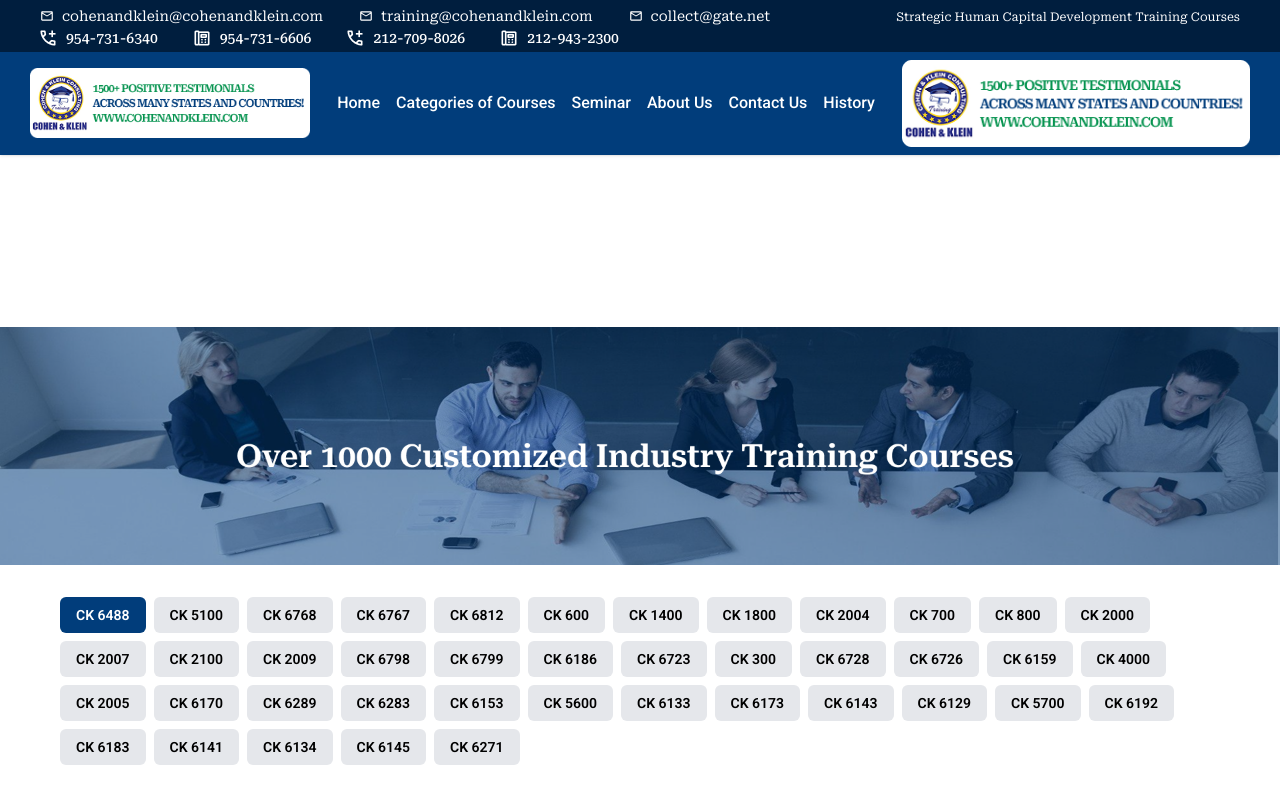
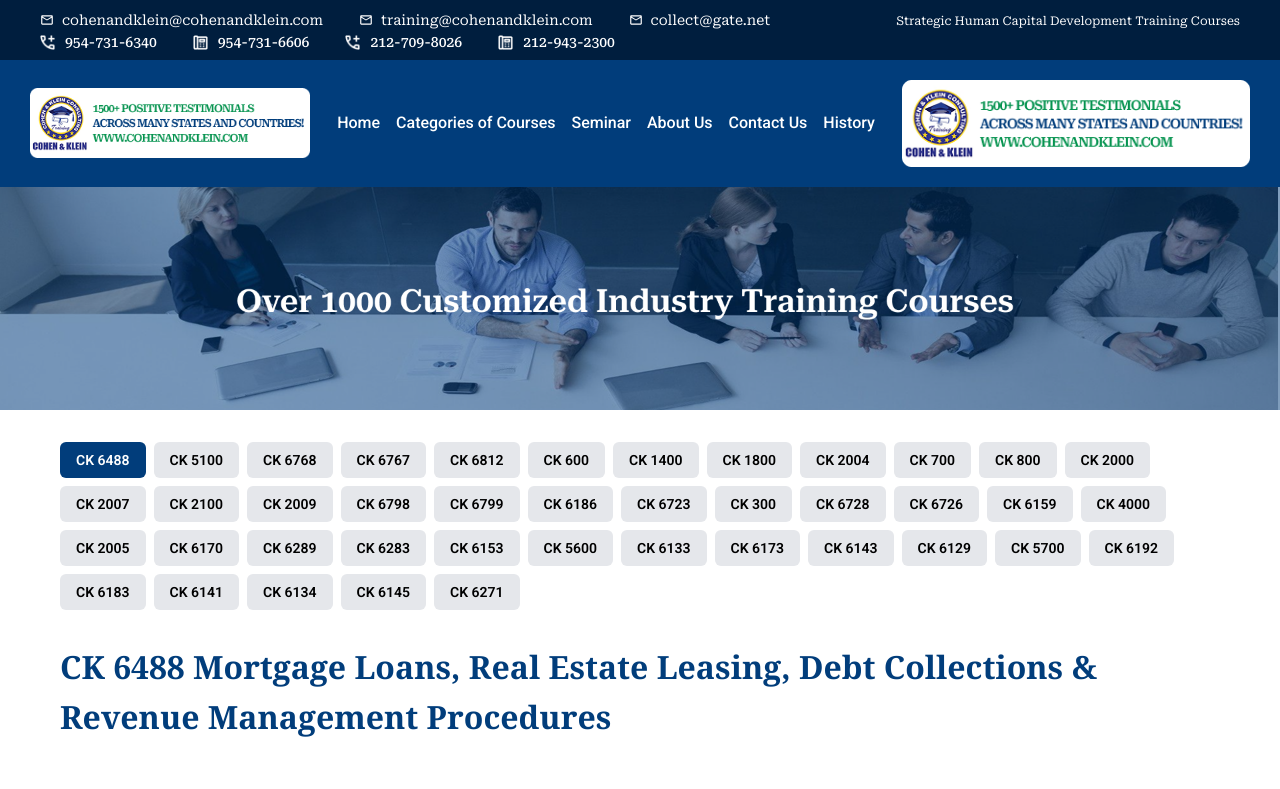
Before and after one commit to rishabh4614/cohenandklein, a React (Vite) app: page /testimonialread in a window 1280 px wide. Shown: the top 789 px of the page. Built offline with nearby package versions, Linux system fonts and the light colour scheme; the HTML template or start-up script is replaced by a standard one.

Commit message:
final commit

```diff
--- a/src/Components/Footer/Footer.jsx
+++ b/src/Components/Footer/Footer.jsx
@@ -127,9 +127,6 @@
             <icons.MdOutlineEmail /> training@cohenandklein.com
           </a>
           <a href="#" className="flex items-center gap-2">
-            <icons.MdOutlineEmail /> collect@gate.net
-          </a>
-          <a href="#" className="flex items-center gap-2">
             <icons.MdOutlineEmail /> cohenandklein@cohenandklein.com
           </a>
         </div>
--- a/src/Components/Header/Navbar.jsx
+++ b/src/Components/Header/Navbar.jsx
@@ -15,12 +15,12 @@
   };
 
   return (
-    <header className="sticky top-0 z-100 bg-white shadow">
-      <div className="roboto md:block hidden bg-footerdownclr text-white px-4 sm:px-8 md:px-10 2xl:px-15 py-1">
+    <header className="fixed top-0 z-50 w-full">
+      <div className="roboto md:block hidden bg-footerdownclr text-white px-4 sm:px-8 md:px-10 2xl:px-15 py-2">
         <div className="flex flex-col md:flex-row flex-wrap justify-between items-center mx-auto text-center md:text-left">
-          <div className="mb-2 md:mb-0">
-            <div className="2xl:text-base sm:text-sm text-xs flex flex-col md:flex-row gap-2 md:gap-9 roboto-serif-font">
-              <Link to="#" className="flex items-center gap-2">
+          <div className="text-sm sm:text-base md:text-lg mb-2 md:mb-0">
+            <div className="2xl:text-base sm:text-sm text-xs flex flex-col md:flex-row gap-2 md:gap-9 text-center md:text-left roboto-serif-font">
+              <Link to="#" className="flex items-center gap-2 ">
                 <icons.MdOutlineEmail /> cohenandklein@cohenandklein.com
               </Link>
               <Link to="#" className="flex items-center gap-2">
@@ -32,33 +32,33 @@
             </div>
           </div>
           <div className="text-center">
-            <Link className="2xl:text-base text-xs roboto-serif-font">Strategic Human Capital Development Training Courses</Link>
+            <Link className="2xl:text-base text-center  text-xs roboto-serif-font ">Strategic Human Capital Development Training Courses</Link>
           </div>
           <div className="flex flex-col sm:flex-row roboto-serif-font font-medium justify-center md:justify-between gap-4 sm:gap-6 md:gap-9">
-            <Link to="#" className="flex items-center gap-2.5">
+            <Link to="#" className="flex gap-2.5 items-center">
               <img
                 src={icons.call}
-                className="2xl:text-base sm:text-sm text-xs whitespace-nowrap"
+                className="h-4 w-4 sm:h-[15px] sm:w-[15px]"
                 alt="Call Icon"
               />
               <p className="2xl:text-base sm:text-sm text-xs whitespace-nowrap">
                 954-731-6340
               </p>
             </Link>
-            <Link to="#" className="flex items-center gap-2.5">
+            <Link to="#" className="flex gap-2.5 items-center">
               <img
                 src={icons.telephone}
-                className="2xl:text-base sm:text-sm text-xs whitespace-nowrap"
+                className="h-4 w-4 sm:h-[15px] sm:w-[15px]"
                 alt="Telephone Icon"
               />
               <p className="2xl:text-base sm:text-sm text-xs whitespace-nowrap">
                 954-731-6606
               </p>
             </Link>
-            <Link to="#" className="flex items-center gap-2.5">
+            <Link to="#" className="flex gap-2.5 items-center">
               <img
                 src={icons.call}
-                className="2xl:text-base sm:text-sm text-xs whitespace-nowrap"
+                className="h-4 w-4 sm:h-[15px] sm:w-[15px]"
                 alt="Call Icon"
               />
               <p className="2xl:text-base sm:text-sm text-xs whitespace-nowrap">
@@ -68,7 +68,7 @@
             <Link to="#" className="flex gap-2.5 items-center">
               <img
                 src={icons.telephone}
-                className="2xl:text-base sm:text-sm text-xs whitespace-nowrap"
+                className="h-4 w-4 sm:h-[15px] sm:w-[15px]"
                 alt="Telephone Icon"
               />
               <p className="2xl:text-base sm:text-sm text-xs whitespace-nowrap">
@@ -80,8 +80,7 @@
         </div>
       </div>
       <div className="bg-primary w-full roboto">
-
-        <div className="px-4 sm:px-8 padding-2xl py-2 flex items-center justify-between">
+        <div className="px-4 sm:px-8 padding-2xl py-5 flex items-center justify-between">
           <div className="flex-shrink-0">
             <Link to="/">
               <img
--- a/src/Pages/Contact.jsx
+++ b/src/Pages/Contact.jsx
@@ -288,6 +288,7 @@
             </h5>
             <div className="flex flex-col gap-1 justify-center items-center text-blacklight">
               <span>cohenandklein@cohenandklein.com</span>
+              <span>collect@gate.net</span>
               <span>training@cohenandklein.com</span>
             </div>
           </div>
@@ -298,7 +299,7 @@
             </span>
             <h5 className="font-semibold text-xl text-primary">Main Office</h5>
             <div className="flex flex-col gap-1 justify-center items-center text-blacklight">
-              <span>8362 Pines Boulevard, Ste. 289</span>
+              <span>8362 Pines Boulevard,</span>
               <span>Pembroke Pines, FL 33024</span>
               <span>Telephone: 954-731-6340</span>
               <span>Fax: 954-731-6606</span>
--- a/src/data.js
+++ b/src/data.js
@@ -1447,7 +1447,7 @@
   { id: 3, name: "Seminar", link: "/seminar" },
   { id: 4, name: "About Us", link: "/about" },
   { id: 5, name: "Contact Us", link: "/contact" },
-  { id: 6, name: "History", link: "/history" },
+  { id: 6, name: "History", link: "/assets/History-C_K-Crnf9ZvM.pdf" },
 ];
 const CategoriesData = [
   {
```
